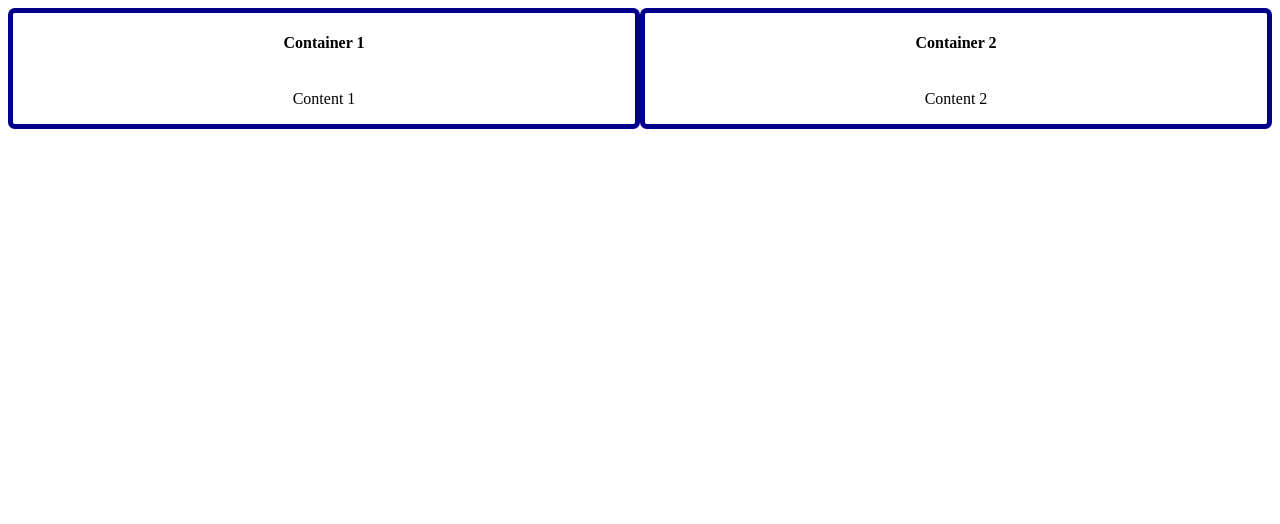
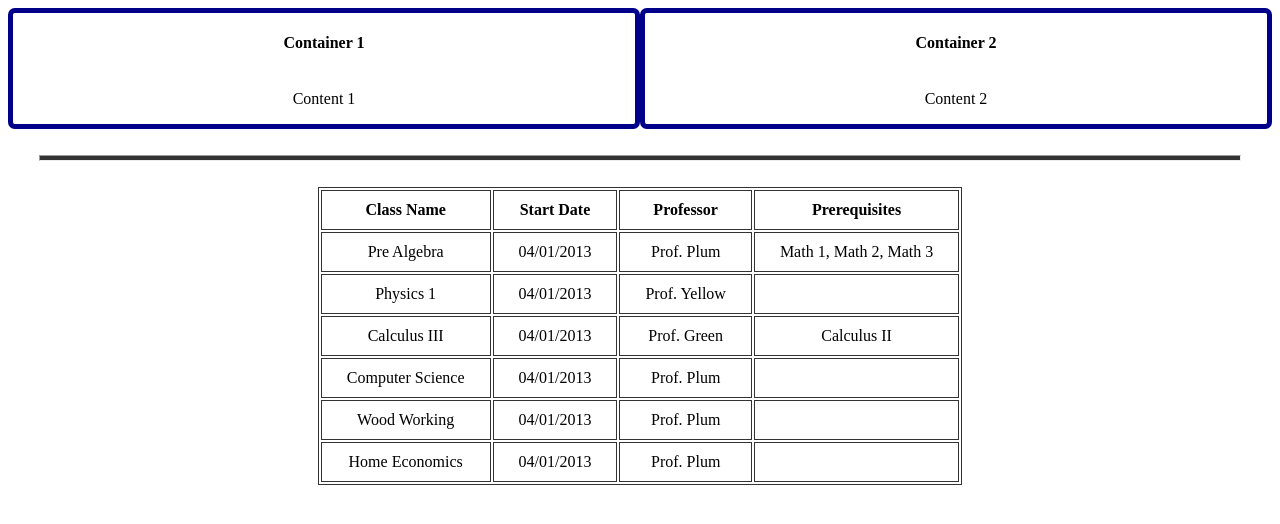
Before and after one commit to RESICAP/nodejs-sample, a plain HTML site: page src/client/index.html in a window 1280 px wide. Drawn offline with Linux system fonts and the light colour scheme.

Commit message:
added table of classes

```diff
--- a/src/client/index.css
+++ b/src/client/index.css
@@ -1,3 +1,10 @@
+
+hr{
+	width: 95%;
+    height: 4px;
+    background-color: #333; /* Modern Browsers */
+}
+
 div.main{
 	display: flex;
 	flex-direction: row;
@@ -14,3 +21,13 @@ div.container{
 	flex-direction: column;
 	text-align: center;
 }
+
+table.classes  {
+	border: 1px solid #333;
+}
+
+th, td {
+	border: 1px solid #333;
+	padding: 10px 25px 10px 25px;
+	text-align: center;
+}
--- a/src/client/index.html
+++ b/src/client/index.html
@@ -16,6 +16,57 @@
 			</div>
 		</div>
 
+		<br/>
+		<hr/>
+		<br/>
+
+		<div class="main">
+			<table class="classes">
+				<tr>
+					<th>Class Name</th>
+					<th>Start Date</th>
+					<th>Professor</th>
+					<th>Prerequisites</th>
+				</tr>
+				<tr>
+					<td>Pre Algebra</td>
+					<td>04/01/2013</td>
+					<td>Prof. Plum</td>
+					<td>Math 1, Math 2, Math 3</td>
+				</tr>
+				<tr>
+					<td>Physics 1</td>
+					<td>04/01/2013</td>
+					<td>Prof. Yellow</td>
+					<td></td>
+				</tr>
+				<tr>
+					<td>Calculus III</td>
+					<td>04/01/2013</td>
+					<td>Prof. Green</td>
+					<td>Calculus II</td>
+				</tr>
+				<tr>
+					<td>Computer Science</td>
+					<td>04/01/2013</td>
+					<td>Prof. Plum</td>
+					<td></td>
+				</tr>
+				<tr>
+					<td>Wood Working</td>
+					<td>04/01/2013</td>
+					<td>Prof. Plum</td>
+					<td></td>
+				</tr>
+				<tr>
+					<td>Home Economics</td>
+					<td>04/01/2013</td>
+					<td>Prof. Plum</td>
+					<td></td>
+				</tr>
+			</table>
+		</div>
+
 		<script src="index.js"></script>
 	</body>
 </html>
```
